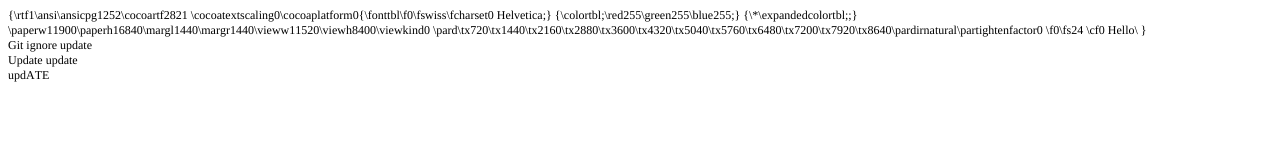
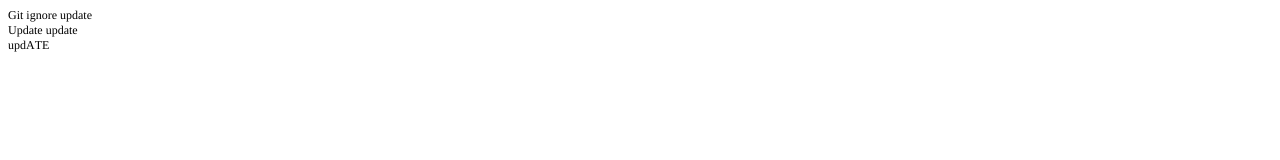
Before and after one commit to ronitbby/classwork, a plain HTML site: page index.html in a window 1280 px wide. Drawn offline with Linux system fonts and the light colour scheme.

Commit message:
update 2

```diff
--- a/index.html
+++ b/index.html
@@ -12,7 +12,6 @@
   </style>
 </head>
 <body>
-<p class="p1"><span class="s1">{\rtf1\ansi\ansicpg1252\cocoartf2821 \cocoatextscaling0\cocoaplatform0{\fonttbl\f0\fswiss\fcharset0 Helvetica;} {\colortbl;\red255\green255\blue255;} {\*\expandedcolortbl;;} \paperw11900\paperh16840\margl1440\margr1440\vieww11520\viewh8400\viewkind0 \pard\tx720\tx1440\tx2160\tx2880\tx3600\tx4320\tx5040\tx5760\tx6480\tx7200\tx7920\tx8640\pardirnatural\partightenfactor0 \f0\fs24 \cf0 Hello\ }</span></p>
 <p class="p1"><span class="s1">Git ignore update</span></p>
 <p class="p1"><span class="s1">Update update<span class="Apple-converted-space"> </span></span></p>
 <p class="p1"><span class="s1">updATE</span></p>
```
